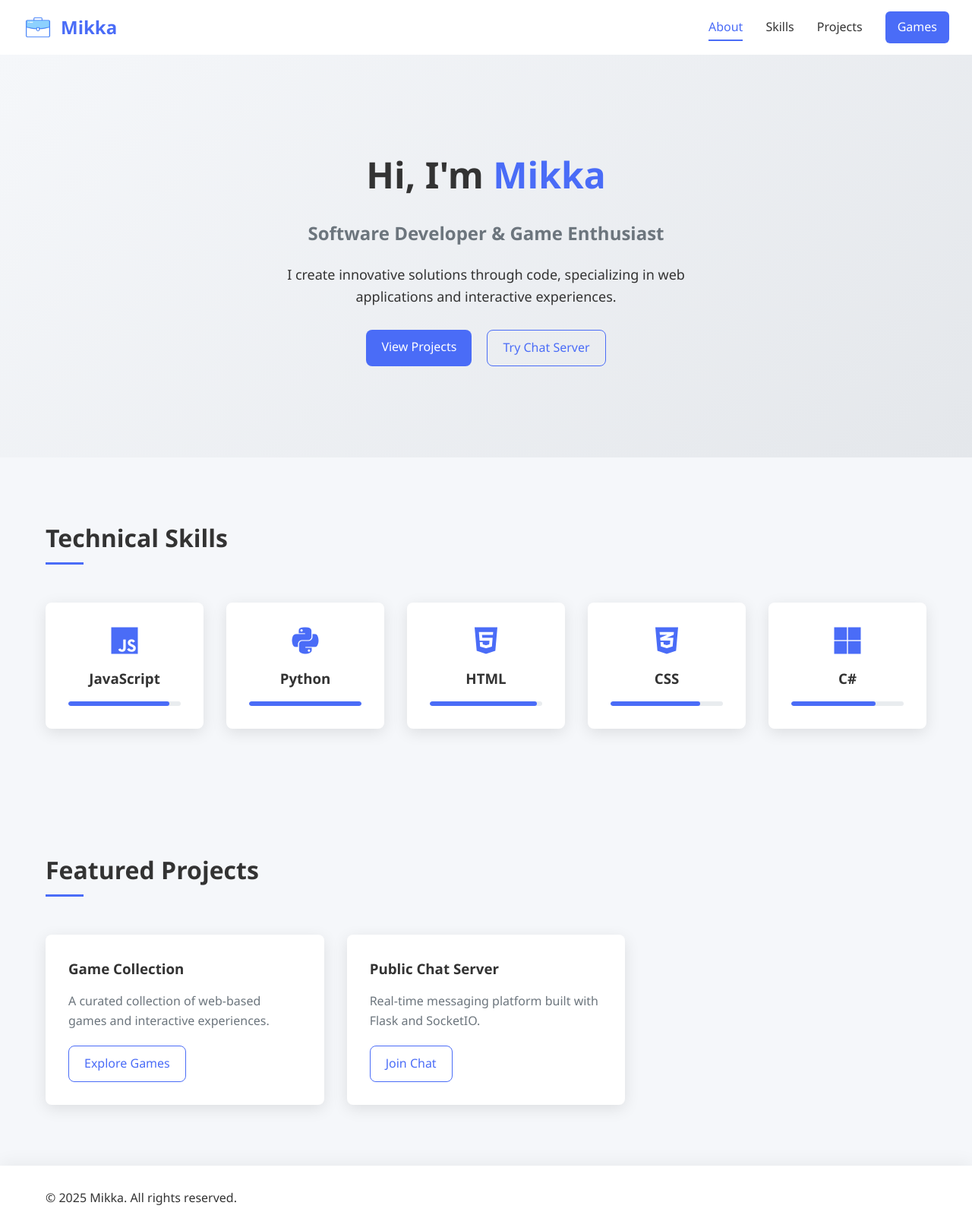
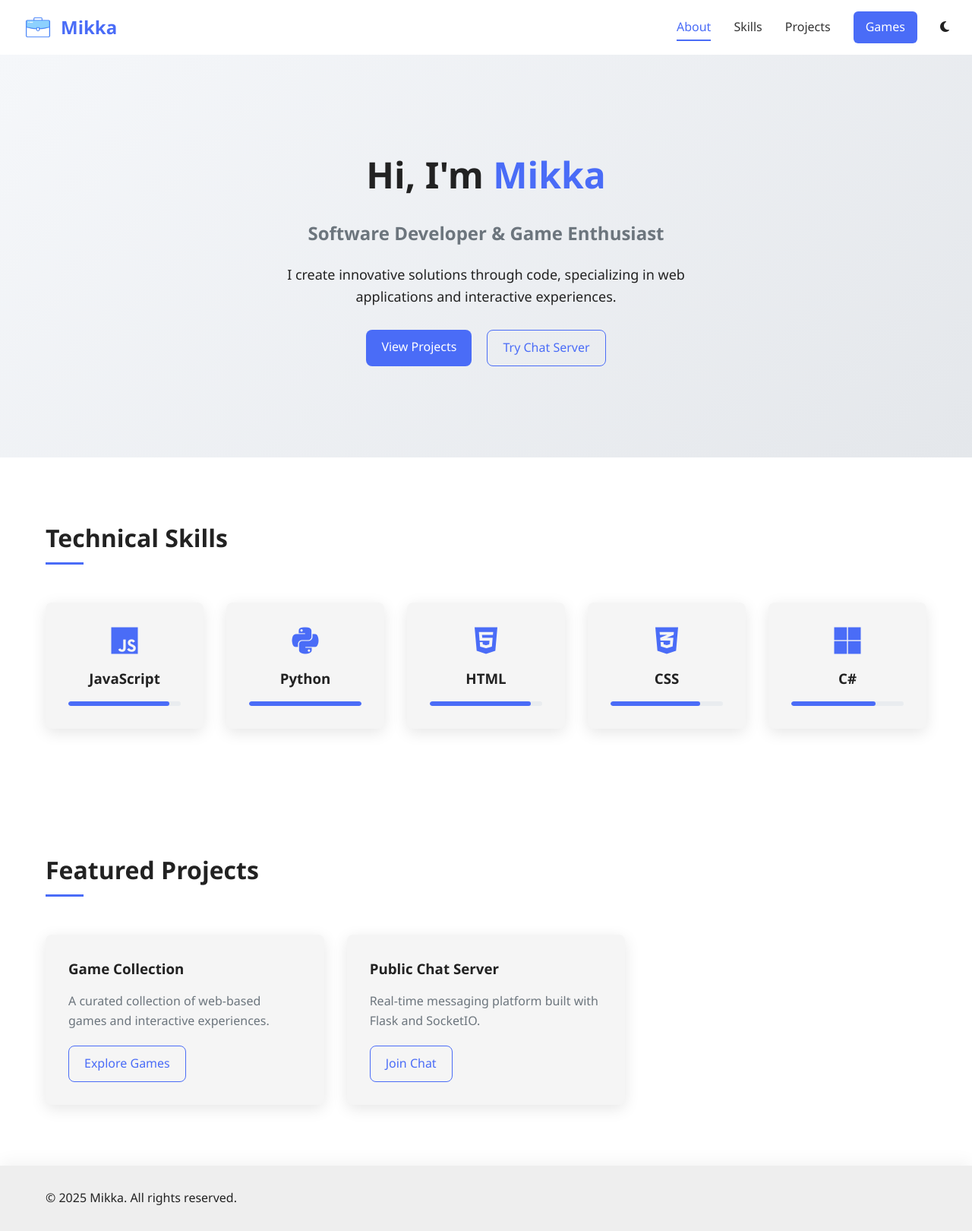
Before and after one commit to MikkaHYT/MikkaHYT.github.io, a Flask app: page / in a window 1280 px wide. Shown: the whole page at 76% size. Run offline with Flask 3, Linux system fonts and the light colour scheme.

Commit message:
add dark mode toggle functionality and update styles

```diff
--- a/static/css/main.css
+++ b/static/css/main.css
@@ -29,12 +29,54 @@
   }
  /* filepath: c:\Users\april\OneDrive\Documents\mikka\MikkaHYT.github.io\static\css\main.css */
 /* Navbar styling */
+
+:root {
+    --bg-color: #fff;
+    --text-color: #222;
+    --card-bg: #f5f5f5;
+    --navbar-bg: #fff;
+    --footer-bg: #eee;
+    --hero-bg: linear-gradient(135deg, #f5f7fa 0%, #e4e7eb 100%);
+    --navbar-bg: #fff;
+    --section-bg: #fff;
+    --card-bg: #f5f5f5;
+}
+
+[data-theme="dark"] {
+    --bg-color: #181818;
+    --text-color: #f5f5f5;
+    --card-bg: #232323;
+    --navbar-bg: #232323;
+    --footer-bg: #181818;
+    --hero-bg: linear-gradient(135deg, #232323 0%, #181818 100%);
+    --navbar-bg: #232323;
+    --section-bg: #181818;
+    --card-bg: #232323;
+}
+
+body {
+    background: var(--bg-color);
+    color: var(--text-color);
+}
+
+.navbar, .skills-section, .projects-section, .footer, footer {
+    background: var(--navbar-bg);
+}
+
+.skill-card, .project-card {
+    background: var(--card-bg);
+}
+
+footer {
+    background: var(--footer-bg);
+    color: var(--text-color);
+}
+
 .navbar {
     display: flex;
     justify-content: space-between;
     align-items: center;
     padding: 15px 30px;
-    background-color: white;
     box-shadow: 0 2px 10px rgba(0, 0, 0, 0.1);
 }
 
@@ -202,7 +244,7 @@
   .hero-section {
     text-align: center;
     padding: 120px 0;
-    background: linear-gradient(135deg, #f5f7fa 0%, #e4e7eb 100%);
+    background: var(--hero-bg);
   }
 
   .title {
@@ -241,7 +283,6 @@
   }
 
   .skill-card {
-    background-color: white;
     padding: 30px;
     border-radius: var(--border-radius);
     box-shadow: var(--shadow);
@@ -282,7 +323,6 @@
   }
 
   .project-card {
-    background-color: white;
     border-radius: var(--border-radius);
     box-shadow: var(--shadow);
     overflow: hidden;
@@ -355,7 +395,6 @@
 
   /* Footer */
   footer {
-    background-color: white;
     padding: 30px 0;
     box-shadow: 0 -5px 20px rgba(0, 0, 0, 0.05);
     text-align: center;
--- /dev/null
+++ b/static/js/main.js
@@ -0,0 +1,37 @@
+
+
+// Dark Mode Toggle //
+document.addEventListener('DOMContentLoaded', function() {
+    const toggleSwitch = document.getElementById('darkModeToggle');
+    const icon = toggleSwitch.querySelector('i');
+    const currentTheme = localStorage.getItem('theme') || 'light';
+    document.documentElement.setAttribute('data-theme', currentTheme);
+
+    // Set icon on load
+    if (currentTheme === 'dark') {
+        icon.classList.remove('fa-moon');
+        icon.classList.add('fa-sun');
+    } else {
+        icon.classList.remove('fa-sun');
+        icon.classList.add('fa-moon');
+    }
+
+    function toggleDarkMode() {
+        const theme = localStorage.getItem('theme') || 'light';
+        if (theme === 'dark') {
+            document.documentElement.setAttribute('data-theme', 'light');
+            localStorage.setItem('theme', 'light');
+            icon.classList.remove('fa-sun');
+            icon.classList.add('fa-moon');
+        } else {
+            document.documentElement.setAttribute('data-theme', 'dark');
+            localStorage.setItem('theme', 'dark');
+            icon.classList.remove('fa-moon');
+            icon.classList.add('fa-sun');
+        }
+    }
+
+    if (toggleSwitch) {
+        toggleSwitch.addEventListener('click', toggleDarkMode);
+    }
+});
--- a/templates/index.html
+++ b/templates/index.html
@@ -6,6 +6,7 @@
     <title>Mikka | Developer Portfolio</title>
     <link rel="stylesheet" href="https://cdnjs.cloudflare.com/ajax/libs/font-awesome/6.4.0/css/all.min.css">
     <link rel="stylesheet" href="static/css/main.css">
+    <script src="static/js/main.js"></script>
 </head>
 <script async src="https://pagead2.googlesyndication.com/pagead/js/adsbygoogle.js?client=ca-pub-1279027614222015"
      crossorigin="anonymous"></script>
@@ -23,6 +24,11 @@
                 <li><a href="/#skills">Skills</a></li>
                 <li><a href="/#projects">Projects</a></li>
                 <li><a href="/games" class="btn-primary">Games</a></li>
+                <li>
+                    <span id="darkModeToggle" class="darkModeToggle" aria-label="Toggle dark mode">
+                        <i class="fa-solid fa-moon"></i>
+                    </span>
+                </li>
             </ul>
         </nav>
     </header>
@@ -62,7 +68,7 @@
                         <i class="fab fa-html5"></i>
                         <h3>HTML</h3>
                         <div class="skill-level">
-                            <div class="progress-bar" style="width: 95%"></div>
+                            <div class="progress-bar" style="width: 90%"></div>
                         </div>
                     </div>
                     <div class="skill-card">
```
Also changed, not shown: templates/games.html (+5 -5 lines), chat.db.
